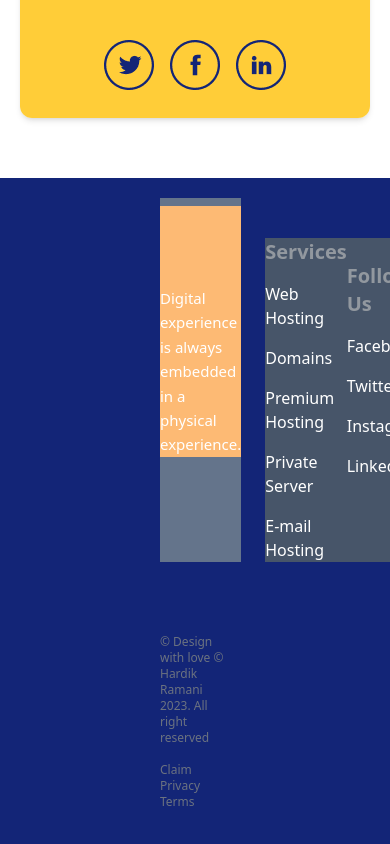
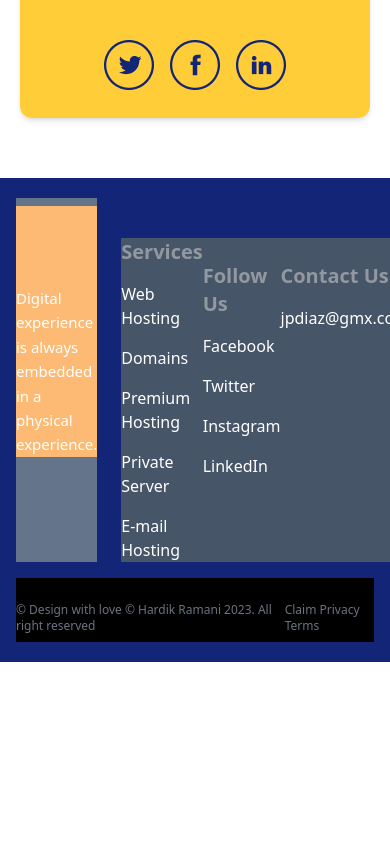
Before and after one commit to JuanPabloDiaz/landingZone, a React (Create React App) app: page / in a window 390 px wide. Shown: the part 8786-9630 px from the top of the page. After the commit the page ends 9448 px from the top, so only its background shows below. Built offline with nearby package versions, Linux system fonts and the light colour scheme.

Commit message:
Footer testing responsive

```diff
--- a/src/components/Footer.jsx
+++ b/src/components/Footer.jsx
@@ -62,11 +62,11 @@ export default () => {
   return (
     <footer
       name="footer"
-      className="text-white bg-[#132577] px-40 py-5 max-w-full mx-auto md:px-8"
+      className="text-white bg-[#132577] px-4 py-5 max-w-full mx-auto md:px-8"
     >
       <div className="gap-6 justify-between flex">
         <div className="flex-1 bg-slate-500">
-          <div className="md:max-w-xs bg-orange-300">
+          <div className="max-w-xs bg-orange-300">
             <p className="leading-relaxed mt-2 text-[15px] pt-20">
               Digital experience is always embedded in a physical experience.
             </p>
@@ -90,7 +90,7 @@ export default () => {
           ))}
         </div>
       </div>
-      <div className="mt-8 py-6 items-center justify-between sm:flex text-gray-500 text-xs">
+      <div className="mt-4 py-2 flex justify-between items-center text-gray-500 text-xs bg-black">
         <div className="mt-4 sm:mt-0">
           &copy; Design with love © Hardik Ramani 2023. All right reserved
         </div>
```
